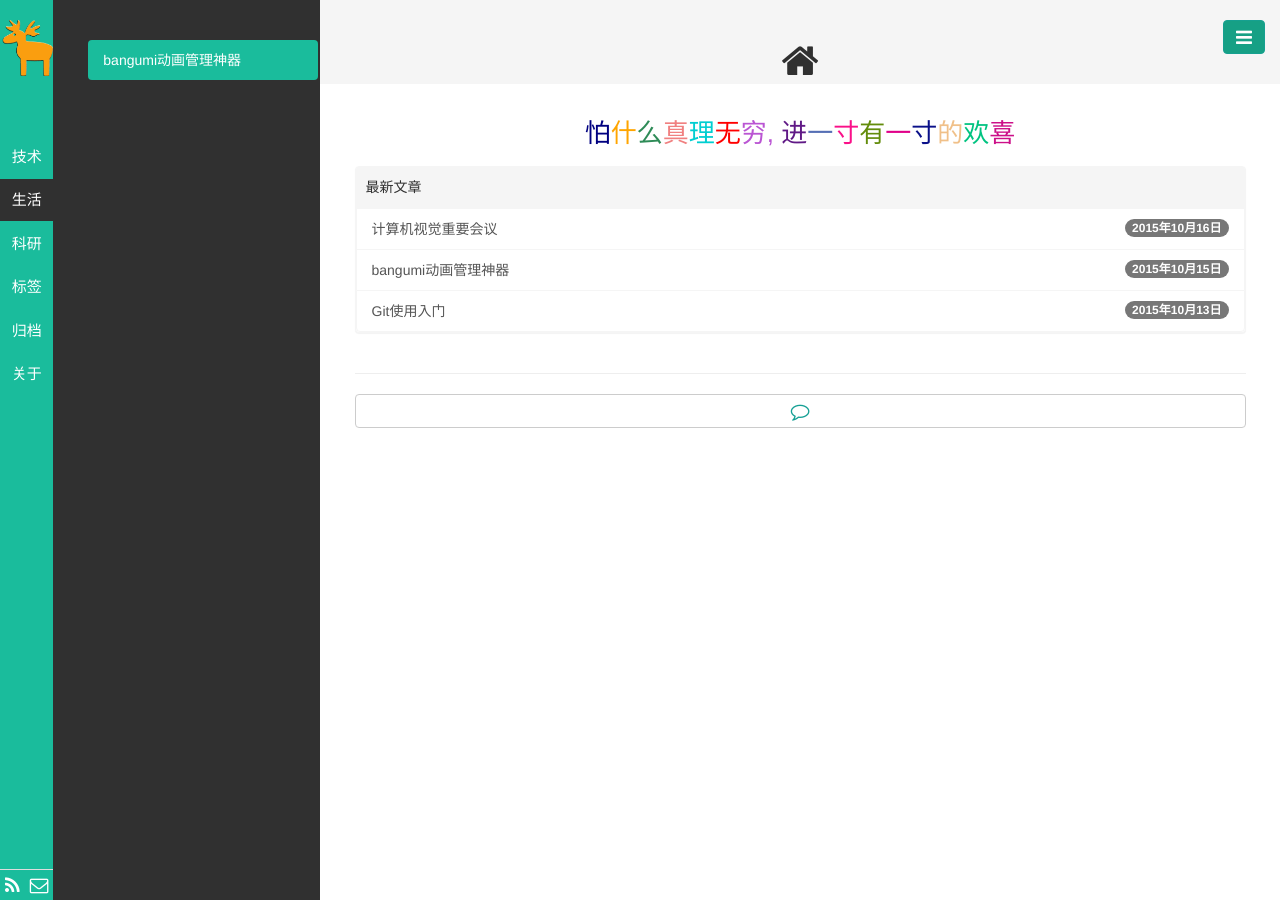
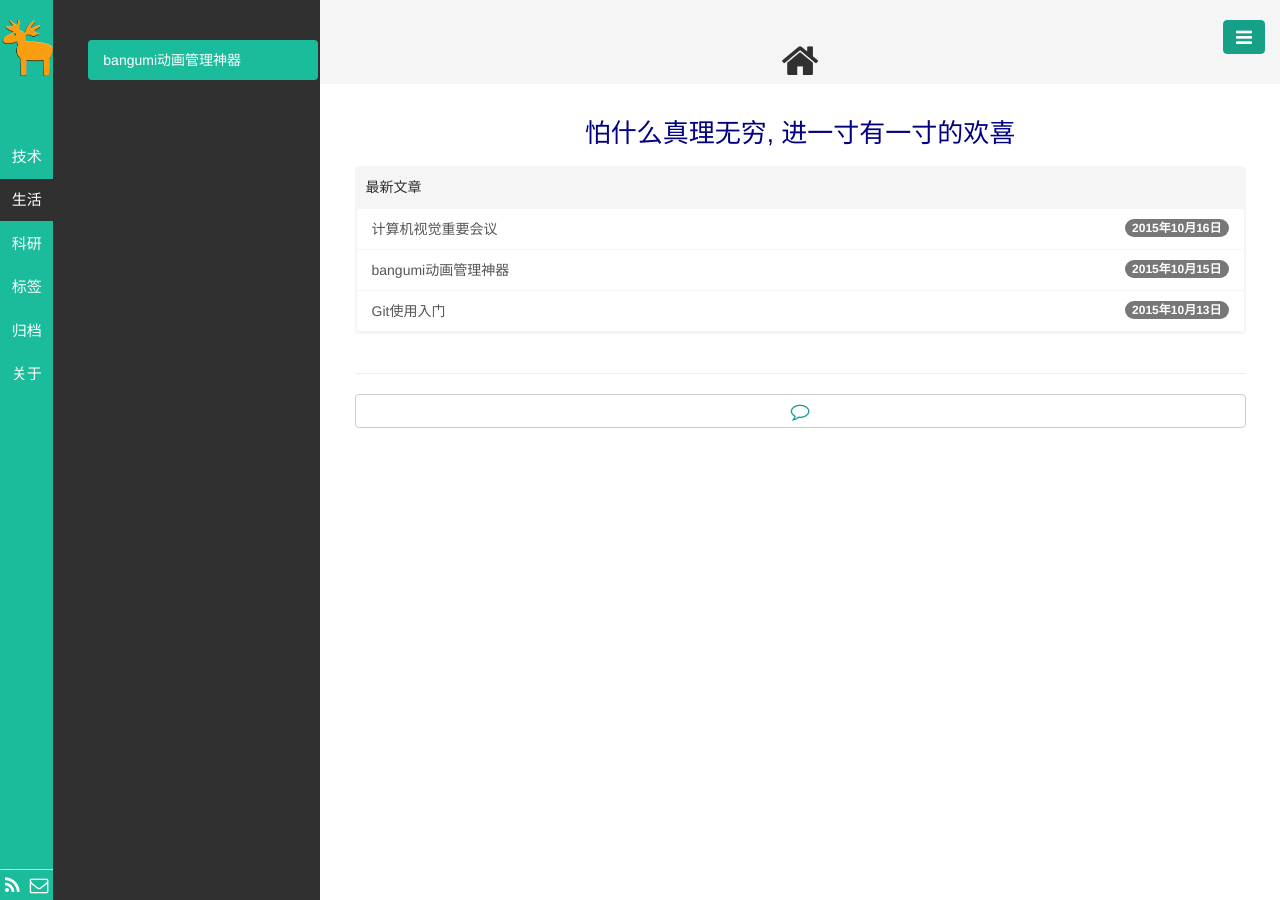
Before and after one commit to igiter/igiter.github.io, a Jekyll site: the page built from index.html, in a window 1280 px wide. Built offline with Jekyll 4.4.1, drawn with Linux system fonts in a browser that asks for light colours; Markdown is read by kramdown in place of the engine named in the settings; the list of posts is cut into pages by our own code; some of the changed lines change nothing that is shown.

Commit message:
change titile

```diff
--- a/_config.yml
+++ b/_config.yml
@@ -1,4 +1,4 @@
-permalink: /:year/:month/:day/:title.html
+permalink: /:year/:month/:day/:title
 paginate: 10
 markdown: redcarpet
 
--- a/index.html
+++ b/index.html
@@ -4,7 +4,10 @@ title: <i class="fa fa-home fa-lg"></i>
 titlename: 首页
 ---
 <!--<br>-->
+<!--
 <center><h3><font color="#000080">怕</font><font color="#FFA500">什</font><font color="#2E8B57">么</font><font color="#F08080">真</font><font color="#00CED1">理</font><font color="red">无</font><font color="#BA55D3">穷, </font><font color="#601986">进</font><font color="#556fb5">一</font><font color="#fa1089">寸</font><font color="#638c0b">有</font><font color="#e00089">一</font><font color="#0a1089">寸</font><font color="#f0c089">的</font><font color="#00c380">欢</font><font color="#cc1089">喜</font></h3></center>
+-->
+<center><h3><font color="#000080">怕什么真理无穷, 进一寸有一寸的欢喜</font></h3></center>
 <div class="row">
   <div class="col-md-12">
     <div class="panel panel-primary">
```
